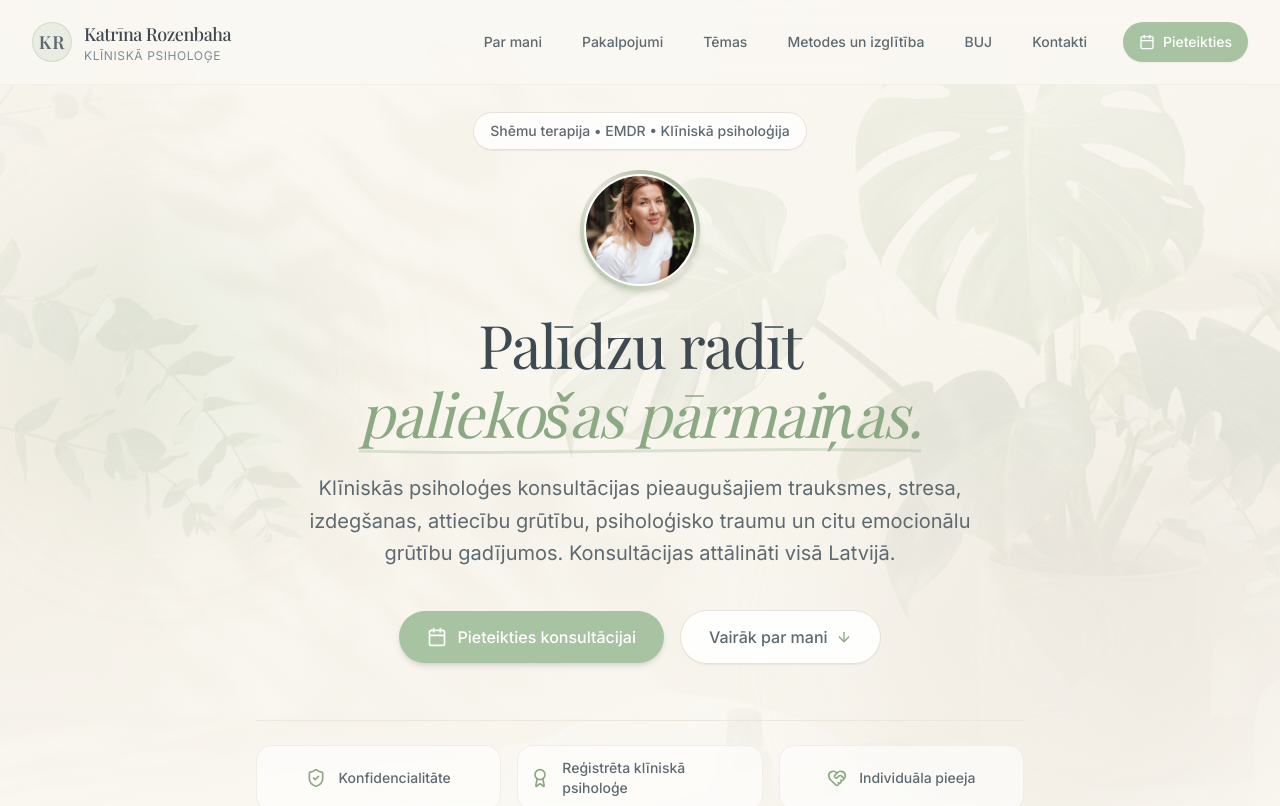
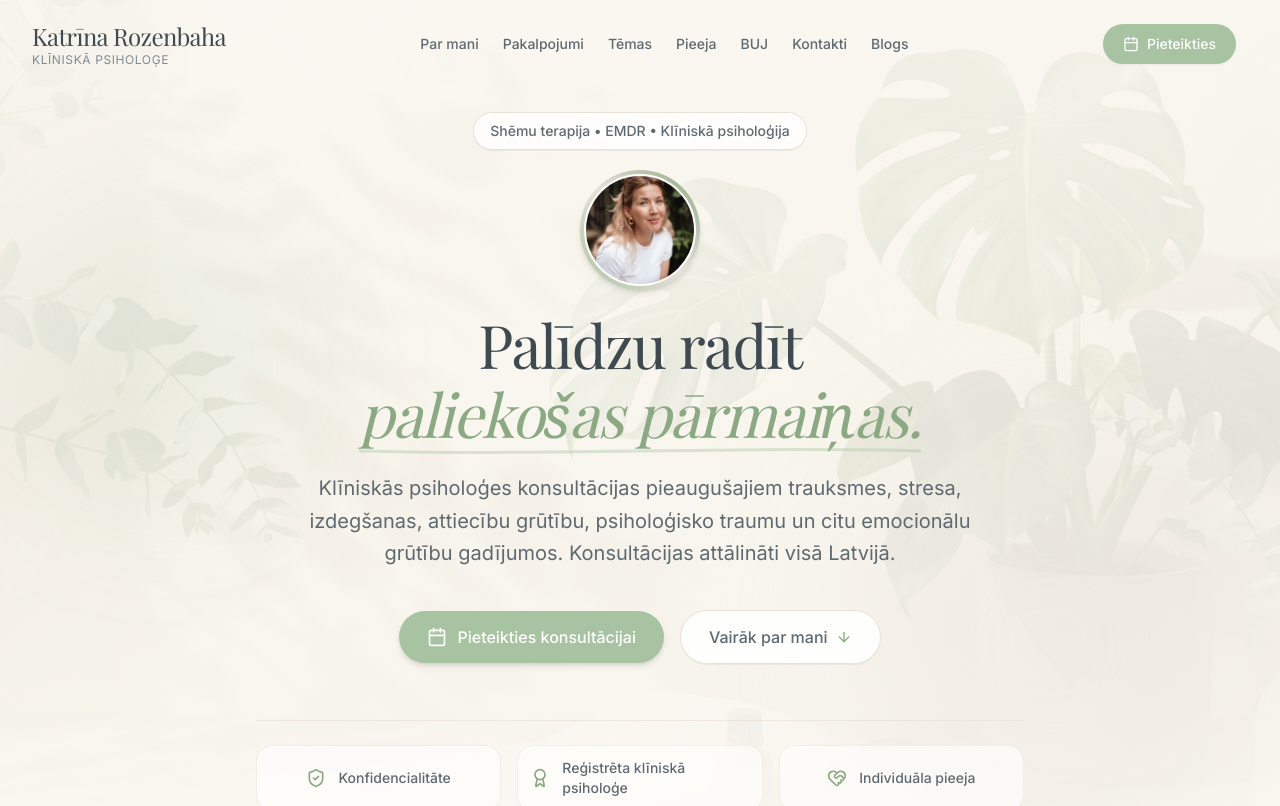
Before and after one commit to katrinaroa11y/mana-lapa2, a React (Vite) app: page / in a window 1280 px wide. Shown: the top 806 px of the page. Built offline with nearby package versions, Linux system fonts and the light colour scheme; a web font is replaced by a local one.

Commit message:
Update Header.tsx

```diff
--- a/src/components/Header.tsx
+++ b/src/components/Header.tsx
@@ -1,18 +1,30 @@
 import React, { useState, useEffect } from 'react';
-import { Menu, X, Calendar, Phone, Mail, MapPin, Sparkles } from 'lucide-react';
-import { motion, AnimatePresence } from 'motion/react';
+import { Calendar, Menu, X } from 'lucide-react';
+import { PRACTICE_INFO } from '../data/practiceData';
 
 interface HeaderProps {
   onOpenBooking: (serviceId?: string) => void;
+  onNavigateHome?: (sectionId?: string) => void;
+  onNavigateBlogs?: () => void;
+  currentPath?: string;
 }
 
-export const Header: React.FC<HeaderProps> = ({ onOpenBooking }) => {
+export const Header: React.FC<HeaderProps> = ({
+  onOpenBooking,
+  onNavigateHome,
+  onNavigateBlogs,
+  currentPath = '/'
+}) => {
   const [isScrolled, setIsScrolled] = useState(false);
   const [mobileMenuOpen, setMobileMenuOpen] = useState(false);
 
   useEffect(() => {
     const handleScroll = () => {
-      setIsScrolled(window.scrollY > 20);
+      if (window.scrollY > 20) {
+        setIsScrolled(true);
+      } else {
+        setIsScrolled(false);
+      }
     };
     window.addEventListener('scroll', handleScroll);
     return () => window.removeEventListener('scroll', handleScroll);
@@ -22,194 +34,142 @@ export const Header: React.FC<HeaderProps> = ({ onOpenBooking }) => {
     { name: 'Par mani', href: '#par-mani' },
     { name: 'Pakalpojumi', href: '#pakalpojumi' },
     { name: 'Tēmas', href: '#temas' },
-    { name: 'Metodes un izglītība', href: '#pieeja' },
+    { name: 'Pieeja', href: '#pieeja' },
     { name: 'BUJ', href: '#buj' },
     { name: 'Kontakti', href: '#kontakti' },
+    { name: 'Blogs', href: '/blogs' },
   ];
 
   const handleNavClick = (e: React.MouseEvent<HTMLAnchorElement>, href: string) => {
     e.preventDefault();
     setMobileMenuOpen(false);
-    const element = document.querySelector(href);
+
+    if (href === '/blogs') {
+      if (onNavigateBlogs) {
+        onNavigateBlogs();
+      } else {
+        window.history.pushState({}, '', '/blogs');
+        window.dispatchEvent(new Event('popstate'));
+      }
+      return;
+    }
+
+    const targetId = href.replace('#', '');
+    if (onNavigateHome) {
+      onNavigateHome(targetId);
+    } else {
+      if (window.location.pathname !== '/') {
+        window.history.pushState({}, '', '/' + href);
+        window.dispatchEvent(new Event('popstate'));
+      } else {
+        const element = document.getElementById(targetId);
         if (element) {
-      const offsetTop = element.getBoundingClientRect().top + window.pageYOffset - 80;
-      window.scrollTo({
-        top: offsetTop,
-        behavior: 'smooth'
-      });
+          const offset = element.getBoundingClientRect().top + window.pageYOffset - 80;
+          window.scrollTo({ top: offset, behavior: 'smooth' });
+        }
+      }
+    }
+  };
+
+  const handleLogoClick = (e: React.MouseEvent<HTMLAnchorElement>) => {
+    e.preventDefault();
+    setMobileMenuOpen(false);
+    if (onNavigateHome) {
+      onNavigateHome();
+    } else {
+      window.history.pushState({}, '', '/');
+      window.dispatchEvent(new Event('popstate'));
+      window.scrollTo({ top: 0, behavior: 'smooth' });
     }
   };
 
   return (
-    <>
     <header
-        id="main-header"
       className={`fixed top-0 left-0 right-0 z-40 transition-all duration-300 ${
         isScrolled
-            ? 'glass-header py-3 shadow-xs'
-            : 'bg-[#FAF8F2]/90 backdrop-blur-md py-5 border-b border-[#E8E1D8]/40'
+          ? 'bg-[#FAF8F2]/90 backdrop-blur-md shadow-xs border-b border-[#E8E1D8]/80 py-3'
+          : 'bg-transparent py-5'
       }`}
     >
       <div className="max-w-7xl mx-auto px-4 sm:px-6 lg:px-8 flex items-center justify-between">
-          {/* Logo / Brand */}
+        {/* Logo / Brand Name */}
         <a
-            href="#"
-            className="group flex items-center space-x-3 text-left focus:outline-none"
-            onClick={(e) => {
-              e.preventDefault();
-              window.scrollTo({ top: 0, behavior: 'smooth' });
-            }}
+          href="/"
+          onClick={handleLogoClick}
+          className="flex flex-col group"
         >
-            <div className="w-10 h-10 rounded-full bg-[#A8C3A1]/20 border border-[#A8C3A1]/40 flex items-center justify-center text-[#5E6A71] group-hover:bg-[#A8C3A1] group-hover:text-white transition-all duration-300">
-              <span className="font-serif text-lg font-semibold tracking-wider">KR</span>
-            </div>
-            <div>
-              <span className="block font-serif text-lg font-medium text-[#3E4950] tracking-tight group-hover:text-[#A8C3A1] transition-colors">
-                Katrīna Rozenbaha
+          <span className="font-serif text-xl sm:text-2xl font-normal text-[#3E4950] tracking-tight group-hover:text-[#8BA983] transition-colors">
+            {PRACTICE_INFO.name}
           </span>
-              <span className="block text-xs text-[#7E8C94] uppercase tracking-wider font-sans font-normal">
+          <span className="text-[10px] sm:text-xs text-[#7E8C94] uppercase tracking-wider">
             Klīniskā psiholoģe
           </span>
-            </div>
         </a>
 
-          {/* Desktop Right Navigation */}
-          <div className="hidden md:flex items-center space-x-1 lg:space-x-6">
-            <nav className="flex items-center space-x-1 lg:space-x-4">
+        {/* Desktop Navigation */}
+        <nav className="hidden md:flex items-center space-x-6">
           {navLinks.map((link) => (
             <a
-                  key={link.name}
+              key={link.href}
               href={link.href}
               onClick={(e) => handleNavClick(e, link.href)}
-                  className="px-3 py-2 text-sm font-medium text-[#5E6A71] hover:text-[#3E4950] relative group transition-colors rounded-lg hover:bg-[#E8E1D8]/30"
-                >
-                  {link.name}
-                  <span className="absolute bottom-1 left-3 right-3 h-0.5 bg-[#A8C3A1] scale-x-0 group-hover:scale-x-100 transition-transform origin-left duration-200"></span>
-                </a>
-              ))}
-            </nav>
-
-            <button
-              id="header-booking-btn-desktop"
-              onClick={() => onOpenBooking()}
-              className="inline-flex items-center space-x-2 bg-[#A8C3A1] hover:bg-[#8BA983] text-white px-4 py-2.5 rounded-full text-sm font-medium transition-all shadow-xs hover:shadow-md active:scale-95"
-            >
-              <Calendar className="w-4 h-4" />
-              <span>Pieteikties</span>
-            </button>
-          </div>
-
-          {/* Mobile Hamburger / "Izvēlne" Button */}
-          <div className="flex items-center space-x-2 md:hidden">
-            <button
-              id="mobile-menu-toggle-btn"
-              onClick={() => setMobileMenuOpen(true)}
-              className="inline-flex items-center space-x-2 px-3.5 py-2 rounded-full border border-[#E8E1D8] bg-[#FFFFFF] text-[#5E6A71] hover:bg-[#FAF8F2] hover:text-[#3E4950] transition-colors shadow-2xs focus:outline-none"
-              aria-label="Atvērt izvēlni"
-            >
-              <Menu className="w-5 h-5 text-[#8BA983]" />
-              <span className="text-sm font-medium tracking-wide">Izvēlne</span>
-            </button>
-          </div>
-        </div>
-      </header>
-
-      {/* Mobile Slide-Over Drawer Navigation */}
-      <AnimatePresence>
-        {mobileMenuOpen && (
-          <>
-            {/* Backdrop */}
-            <motion.div
-              initial={{ opacity: 0 }}
-              animate={{ opacity: 1 }}
-              exit={{ opacity: 0 }}
-              onClick={() => setMobileMenuOpen(false)}
-              className="fixed inset-0 bg-[#3E4950]/40 backdrop-blur-xs z-50 md:hidden"
-            />
-
-            {/* Slide-over Panel */}
-            <motion.div
-              initial={{ x: '100%' }}
-              animate={{ x: 0 }}
-              exit={{ x: '100%' }}
-              transition={{ type: 'spring', damping: 25, stiffness: 220 }}
-              className="fixed inset-y-0 right-0 w-full max-w-xs bg-[#FAF8F2] border-l border-[#E8E1D8] z-50 p-6 flex flex-col justify-between shadow-2xl md:hidden overflow-y-auto"
-            >
-              <div>
-                {/* Drawer Header */}
-                <div className="flex items-center justify-between pb-6 border-b border-[#E8E1D8]">
-                  <div className="flex items-center space-x-3">
-                    <div className="w-9 h-9 rounded-full bg-[#A8C3A1]/20 border border-[#A8C3A1]/40 flex items-center justify-center text-[#5E6A71]">
-                      <span className="font-serif text-base font-semibold">KR</span>
-                    </div>
-                    <div>
-                      <span className="block font-serif text-base font-medium text-[#3E4950]">
-                        Katrīna Rozenbaha
-                      </span>
-                      <span className="block text-[11px] text-[#7E8C94] uppercase tracking-wider">
-                        Klīniskā psiholoģe
-                      </span>
-                    </div>
-                  </div>
-                  <button
-                    id="mobile-menu-close-btn"
-                    onClick={() => setMobileMenuOpen(false)}
-                    className="p-2 rounded-full text-[#7E8C94] hover:text-[#3E4950] hover:bg-[#E8E1D8]/40 transition-colors"
-                    aria-label="Aizvērt izvēlni"
-                  >
-                    <X className="w-5 h-5" />
-                  </button>
-                </div>
-
-                {/* Navigation Links */}
-                <nav className="py-6 space-y-2">
-                  {navLinks.map((link) => (
-                    <a
-                      key={link.name}
-                      href={link.href}
-                      onClick={(e) => handleNavClick(e, link.href)}
-                      className="block px-4 py-3 rounded-xl text-base font-medium text-[#5E6A71] hover:text-[#3E4950] hover:bg-[#E8E1D8]/40 transition-all border border-transparent hover:border-[#E8E1D8]/60"
+              className="text-sm text-[#5E6A71] hover:text-[#3E4950] font-medium transition-colors"
             >
               {link.name}
             </a>
           ))}
         </nav>
 
-                {/* Direct CTA */}
+        {/* Action Button & Mobile Menu Toggle */}
+        <div className="flex items-center space-x-3">
+          <button
+            onClick={() => onOpenBooking()}
+            className="hidden sm:inline-flex items-center space-x-2 bg-[#A8C3A1] hover:bg-[#8BA983] text-white py-2.5 px-5 rounded-full text-sm font-medium transition-all shadow-xs hover:shadow-md cursor-pointer"
+          >
+            <Calendar className="w-4 h-4" />
+            <span>Pieteikties</span>
+          </button>
+
+          {/* Mobile Menu Button */}
+          <button
+            onClick={() => setMobileMenuOpen(!mobileMenuOpen)}
+            className="md:hidden p-2 rounded-xl text-[#3E4950] hover:bg-[#E8E1D8]/50 transition-colors"
+            aria-label="Toggle menu"
+          >
+            {mobileMenuOpen ? <X className="w-6 h-6" /> : <Menu className="w-6 h-6" />}
+          </button>
+        </div>
+      </div>
+
+      {/* Mobile Menu Dropdown */}
+      {mobileMenuOpen && (
+        <div className="md:hidden bg-[#FAF8F2] border-b border-[#E8E1D8] px-4 pt-4 pb-6 space-y-4 shadow-lg">
+          <nav className="flex flex-col space-y-3">
+            {navLinks.map((link) => (
+              <a
+                key={link.href}
+                href={link.href}
+                onClick={(e) => handleNavClick(e, link.href)}
+                className="text-base text-[#3E4950] font-medium py-1 hover:text-[#8BA983] transition-colors"
+              >
+                {link.name}
+              </a>
+            ))}
+          </nav>
           <div className="pt-2">
             <button
-                    id="mobile-drawer-booking-btn"
               onClick={() => {
                 setMobileMenuOpen(false);
                 onOpenBooking();
               }}
-                    className="w-full flex items-center justify-center space-x-2 bg-[#A8C3A1] hover:bg-[#8BA983] text-white py-3.5 px-4 rounded-xl font-medium text-sm transition-all shadow-xs active:scale-98"
+              className="w-full inline-flex items-center justify-center space-x-2 bg-[#A8C3A1] hover:bg-[#8BA983] text-white py-3 rounded-xl text-sm font-medium transition-all shadow-xs"
             >
               <Calendar className="w-4 h-4" />
               <span>Pieteikties konsultācijai</span>
             </button>
           </div>
         </div>
-
-              {/* Drawer Footer / Quick Info */}
-              <div className="pt-6 border-t border-[#E8E1D8] mt-8 text-xs text-[#7E8C94] space-y-2">
-                <div className="flex items-center space-x-2">
-                  <MapPin className="w-3.5 h-3.5 text-[#8BA983] shrink-0" />
-                  <span>Krišjāņa Barona iela 32, Rīga & Tiešsaistē</span>
-                </div>
-                <div className="flex items-center space-x-2">
-                  <Mail className="w-3.5 h-3.5 text-[#8BA983] shrink-0" />
-                  <span>katrina.rozenbaha@gmail.com</span>
-                </div>
-                <div className="flex items-center space-x-2">
-                  <Sparkles className="w-3.5 h-3.5 text-[#8BA983] shrink-0" />
-                  <span>Psihologu reģistra Nr. 7001430</span>
-                </div>
-              </div>
-            </motion.div>
-          </>
       )}
-      </AnimatePresence>
-    </>
+    </header>
   );
 };
```
Lines whose indentation alone changed are shown as unchanged.
